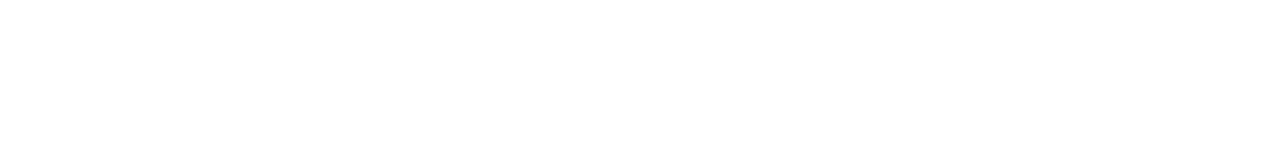
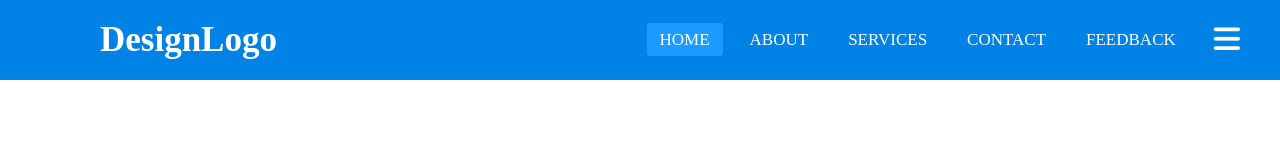
Before and after one commit to comradeos/csscore, a plain HTML site: page css001-navigation-bar/index.html in a window 1280 px wide. Drawn offline with Linux system fonts and the light colour scheme.

Commit message:
added new files

```diff
--- a/css001-navigation-bar/index.html
+++ b/css001-navigation-bar/index.html
@@ -5,9 +5,29 @@
     <meta name="viewport"
           content="width=device-width, user-scalable=no, initial-scale=1.0, maximum-scale=1.0, minimum-scale=1.0">
     <meta http-equiv="X-UA-Compatible" content="ie=edge">
-    <title>title</title>
+    <title>css navigation bar</title>
+    <link rel="stylesheet" href="style.css">
+    <script src="https://kit.fontawesome.com/a076d05399.js" crossorigin="anonymous"></script>
 </head>
 <body>
 
+<nav>
+    <input type="checkbox" id="check">
+    <label for="check" class="check-btn">
+        <i class="fas fa-bars"></i>
+    </label>
+
+    <label class="logo">DesignLogo</label>
+
+    <ul>
+        <li><a class="active" href="#">Home</a></li>
+        <li><a href="#">About</a></li>
+        <li><a href="#">Services</a></li>
+        <li><a href="#">Contact</a></li>
+        <li><a href="#">Feedback</a></li>
+    </ul>
+</nav>
+
+
 </body>
 </html>
--- a/css001-navigation-bar/style.css
+++ b/css001-navigation-bar/style.css
@@ -0,0 +1,103 @@
+* {
+    padding: 0;
+    margin: 0;
+    text-decoration: 0;
+    list-style: none;
+    box-sizing: border-box;
+}
+
+nav {
+    background: #0082e6;
+    height: 80px;
+    width: 100%;
+}
+
+label.logo {
+    color: white;
+    font-size: 35px;
+    line-height: 80px;
+    padding: 0 100px;
+    font-weight: bold;
+}
+
+nav ul {
+    float: right;
+    margin-right: 20px;
+}
+
+nav ul li {
+    display: inline-block;
+    line-height: 80px;
+    margin: 0 5px;
+}
+
+nav ul li a {
+    color: white;
+    font-size: 17px;
+    padding: 7px 13px;
+    border-radius: 3px;
+    text-transform: uppercase;
+}
+
+a.active, a:hover {
+    background: #1b9bff;
+    transition: 0.5s;
+}
+
+.check-btn {
+    font-size: 30px;
+    color: white;
+    float: right;
+    line-height: 80px;
+    margin-right: 40px ;
+    cursor: pointer;
+}
+
+#check {
+    display: none;
+}
+
+@media (max-width: 952px) {
+    label.logo {
+        font-size: 30px;
+        padding-left: 50px;
+    }
+    nav ul li a {
+        font-size: 16px;
+    }
+}
+
+@media (max-width: 858px) {
+    .check-btn {
+        display: block;
+    }
+
+    ul {
+        position: fixed;
+        width: 100%;
+        height: 100vh;
+        background: #2c3e50;
+        top: 80px;
+        right: -120%;
+        transition: all 0.5s;
+        text-align: center;
+    }
+
+    nav ul li {
+        display: block;
+    }
+
+    nav ul li a {
+        font-size: 20px;
+    }
+
+    a:hover, a.active {
+        background: none;
+    }
+
+    #check:checked ~ ul {
+        right: -20px;
+    }
+}
+
+/* https://www.youtube.com/watch?v=oLgtucwjVII */
```
